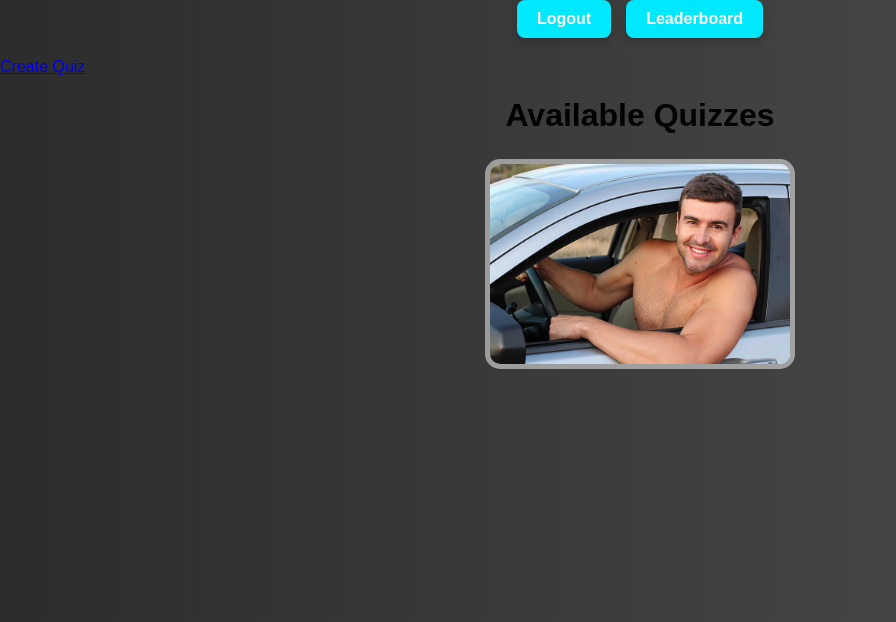
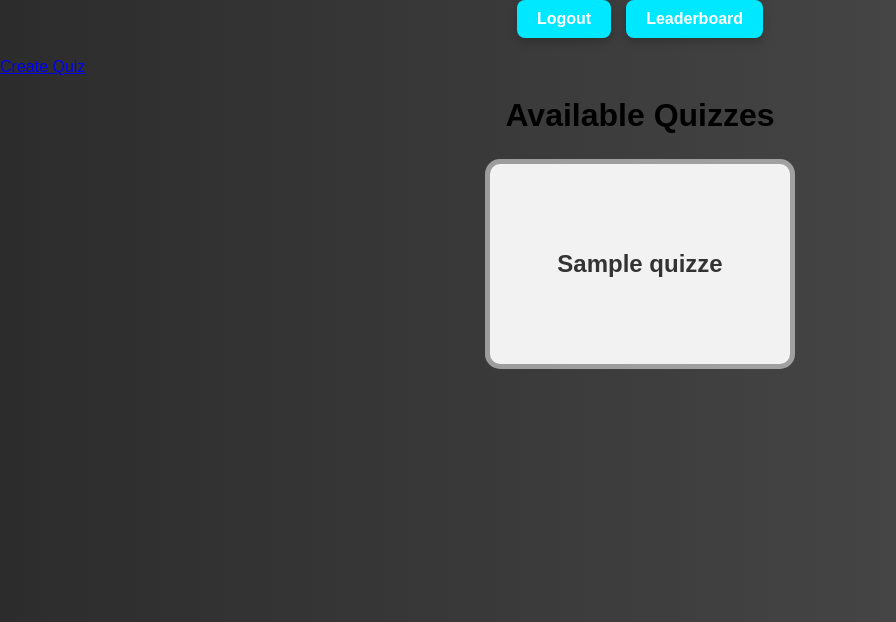
Before and after one commit to graverspng/quiz-group, a PHP site: page / in a window 1280 px wide. Shown: the top 622 px of the page, without its empty margins (0-896 px from the left). Run offline with PHP 8.4, Linux system fonts and the light colour scheme; the visitor is signed in with stand-in values (Sample User, id 1); tables that the repository leaves empty hold one stand-in row (values such as "Sample post").

Commit message:
Fix Display Quizzes

```diff
--- a/App/views/tasks/index.view.php
+++ b/App/views/tasks/index.view.php
@@ -20,18 +20,23 @@
 </div>
 
 <div class="quizzes-container">
-    <!-- Example quiz card with image -->
-    <div class="card">
-        <img src="../App/controllers/tasks/file.png" alt="Quiz Image" class="card__image">
-        <div class="card__content">
-            <p class="card__title">Quiz Title 1</p>
-            <p class="card__description">Description or content for Quiz 1.</p>
-        </div>
-    </div>
-    <!-- Repeat the above block for more quizzes -->
+    <?php if (isset($quizzes) && !empty($quizzes)): ?>
+        <?php foreach ($quizzes as $quiz): ?>
+            <div class="card">
+            <p class="card__title"><?= htmlspecialchars($quiz['title']) ?></p>
+                <div class="card__content">
+                    <p class="card__description"><?= htmlspecialchars($quiz['description']) ?></p>
+                    <a href="" class="btn">Take Quiz</a>
+                </div>
+            </div>
+        <?php endforeach; ?>
+    <?php else: ?>
+        <p>No quizzes available.</p>
+    <?php endif; ?>
 </div>
 
 <?php require "../App/views/components/footer.php"; ?>
+
 
 <style>
   /* Styling for the container holding the Logout and Leaderboard buttons */
```
